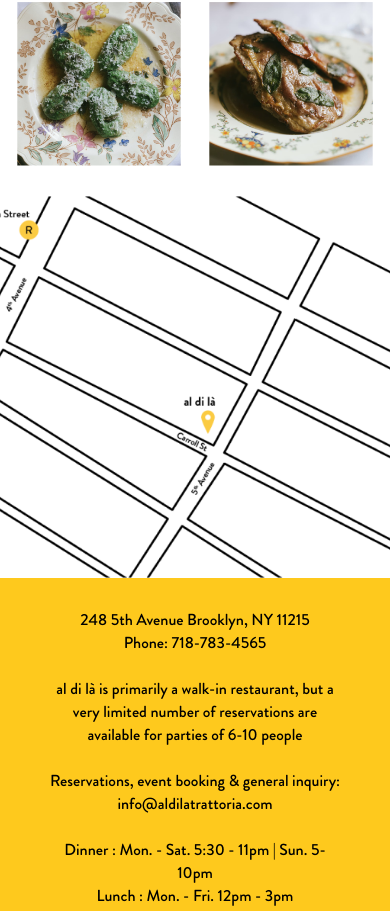
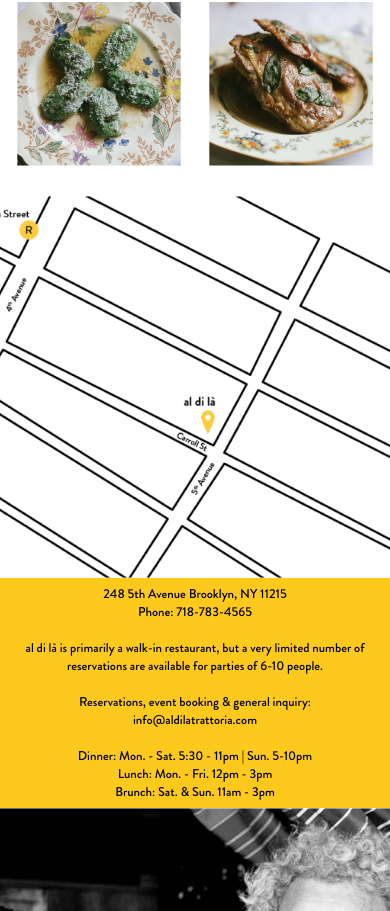
Before and after one commit to johnpmeyers20/ux-al-di-la, a React (Create React App) app: page / in a window 390 px wide. Shown: the part 1173-2084 px from the top of the page. Built offline with nearby package versions, Linux system fonts and the light colour scheme.

Commit message:
post ux discussion

```diff
--- a/src/components/Menu/Menus.json
+++ b/src/components/Menu/Menus.json
@@ -331,13 +331,13 @@
         "type": "Contorni",
         "dish": "",
         "cost": 10,
-        "caption": "Crushed Yukon Gold Potatoes; Grilled Spring Onions, lemon, mint; Grilled Swiss Chard Stems, anchovy vinaigrette; Creamy Polenta, parmigiano;"
+        "caption": "Crushed Yukon Gold Potatoes; Grilled Spring Onions, lemon, mint; Grilled Swiss Chard Stems, anchovy vinaigrette; Creamy Polenta, parmigiano"
       },
       {
         "type": "Contorni",
         "dish": "Contorni cont.",
         "cost": 8,
-        "caption": "Braised Greens, garlic, chili, lemon; Baby Carrots, yogurt, honey;"
+        "caption": "Braised Greens, garlic, chili, lemon; Baby Carrots, yogurt, honey"
       }
     ]
   },
--- a/src/components/Visit/Visit.css
+++ b/src/components/Visit/Visit.css
@@ -1,6 +1,8 @@
 visit {
   display: flex;
   justify-content: center;
+  max-height: 500px;
+  width: 100%;
 }
 
 .visit-image,
@@ -24,12 +26,12 @@
   object-fit: cover;
 }
 
-.visit-container {
+/* .visit-container {
   max-height: 500px;
   width: 100%;
   display: flex;
   justify-content: space-evenly;
-}
+} */
 
 @media only screen and (max-width: 550px) {
   .visit-container {
@@ -43,10 +45,17 @@
   }
 
   .visit-box {
-    height: 382px;
     width: 100%;
-    font-size: 1em;
+    height: auto;
+    font-size: .8em;
     font-weight: 500;
+    display: flex;
+    align-items: center;
+    justify-content: center;
+  }
+
+  .visit-box p {
+    margin: 7px;
   }
 
 }
--- a/src/components/Visit/Visit.js
+++ b/src/components/Visit/Visit.js
@@ -11,9 +11,9 @@
       </div>
       <div className='visit-box'>
         <p>248 5th Avenue Brooklyn, NY 11215<br />Phone: 718-783-4565<br />
-        <br />al di là is primarily a walk-in restaurant, but a very limited number of reservations are available for parties of 6-10 people<br />
+        <br />al di là is primarily a walk-in restaurant, but a very limited number of reservations are available for parties of 6-10 people.<br />
         <br />Reservations, event booking & general inquiry:<br />info@aldilatrattoria.com<br />
-        <br />Dinner : Mon. - Sat. 5:30 - 11pm | Sun. 5-10pm<br />Lunch : Mon. - Fri. 12pm - 3pm<br />Brunch: Sat. & Sun. 11am - 3pm</p>
+        <br />Dinner: Mon. - Sat. 5:30 - 11pm | Sun. 5-10pm<br />Lunch: Mon. - Fri. 12pm - 3pm<br />Brunch: Sat. & Sun. 11am - 3pm</p>
       </div>
     </visit>
   )
```
